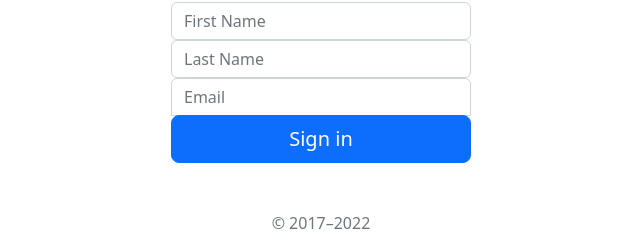
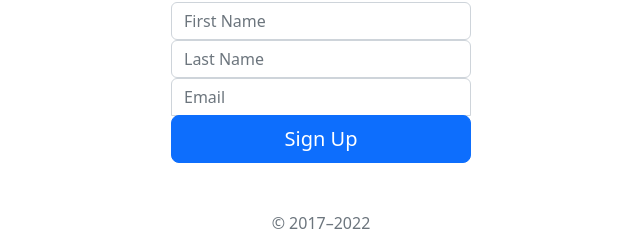
Before and after one commit to GumNg/Newsletter-Signup, a website: page signup.html in a window 1280 px wide. Shown: the part 356-596 px from the top of the page, 319-959 px from the left. Drawn offline with nearby package versions, Linux system fonts and the light colour scheme.

Commit message:
updated submit button text

```diff
--- a/signup.html
+++ b/signup.html
@@ -38,7 +38,7 @@
         <input type="email" class="form-control" placeholder="Email" />
         <!-- submit button -->
         <button class="w-100 btn btn-lg btn-primary" type="submit">
-          Sign in
+          Sign Up
         </button>
         <p class="mt-5 mb-3 text-muted">&copy; 2017–2022</p>
       </form>
```
